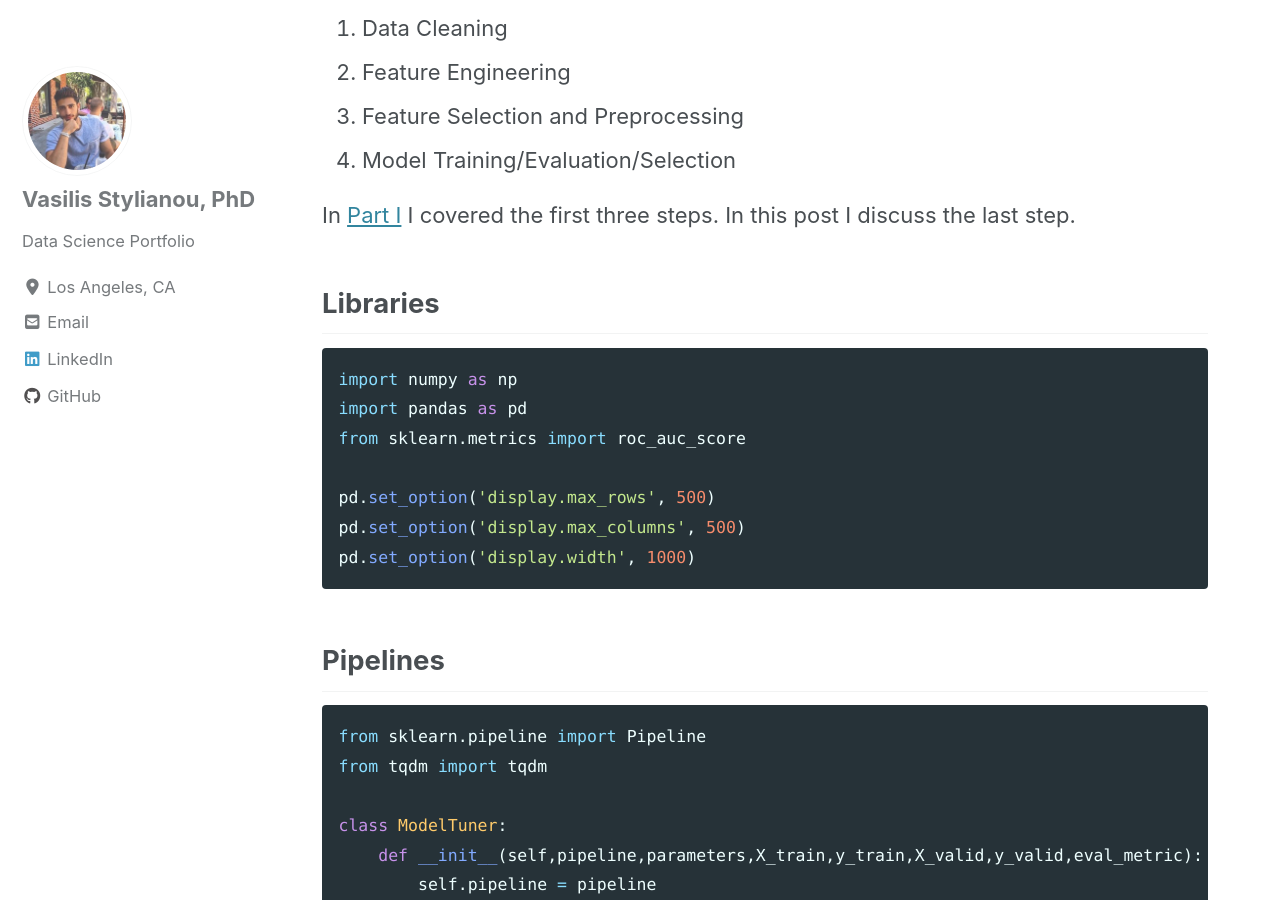
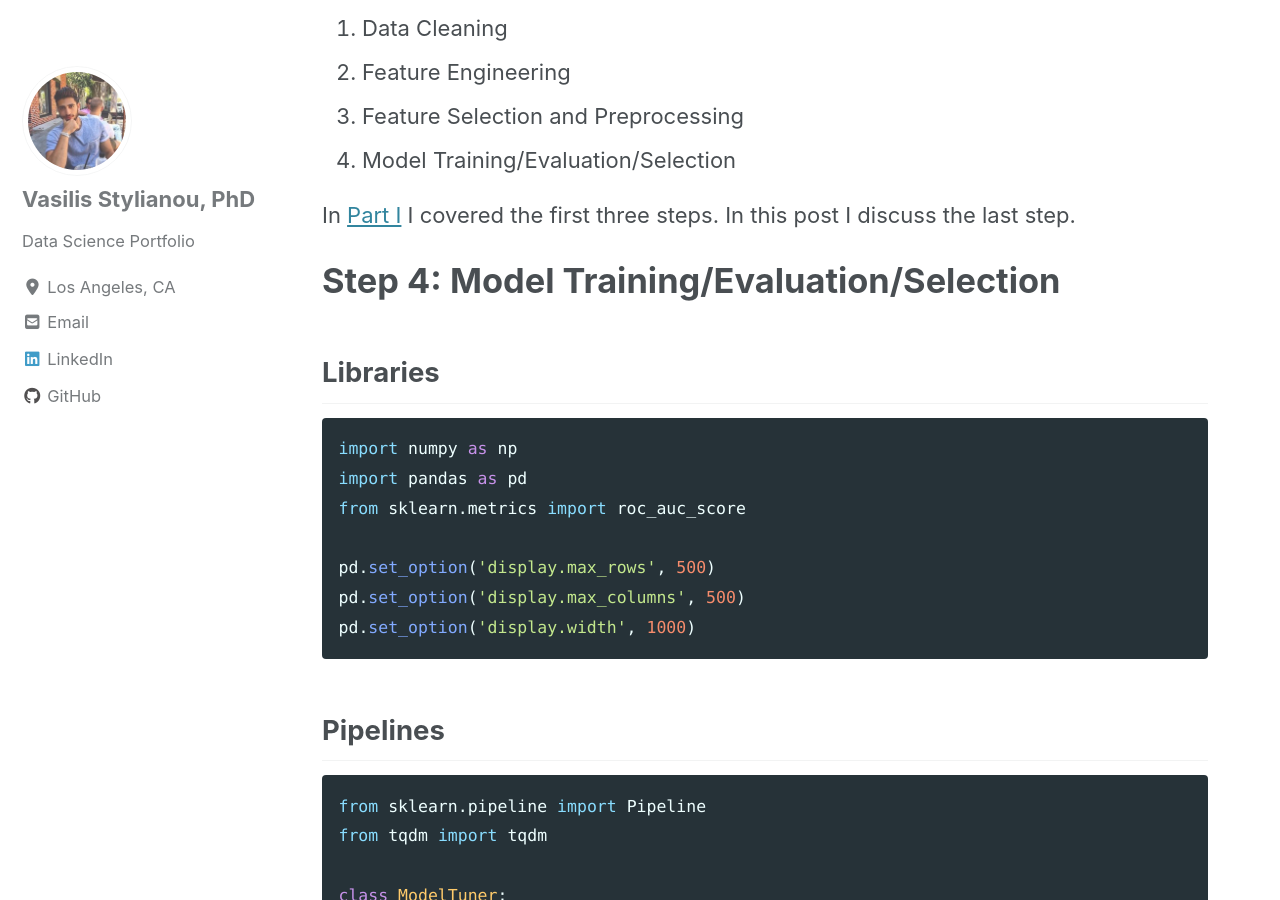
Before and after one commit to vasilis-stylianou/vasilis-stylianou.github.io, a Jekyll site: the page built from _posts/2019-09-20-ML_Kaggle_Part2.md, in a window 1280 px wide and 900 px high, scrolled down 375 px. Built offline with Jekyll 4.4.1, drawn with Linux system fonts in a browser that asks for light colours; cached includes are drawn as plain includes; nearby versions of some CDN libraries.

Commit message:
Update 2019-09-20-ML_Kaggle_Part2.md

````diff
--- a/_posts/2019-09-20-ML_Kaggle_Part2.md
+++ b/_posts/2019-09-20-ML_Kaggle_Part2.md
@@ -14,6 +14,7 @@ Recall that in the previous post I set up the problem of predicting fraudulent c
 
 In [Part I](https://vasilis-stylianou.github.io/ML_Kaggle_Part1/) I covered the first three steps. In this post I discuss the last step.
 
+# Step 4: Model Training/Evaluation/Selection
 ## Libraries
 ```python
 import numpy as np
````
